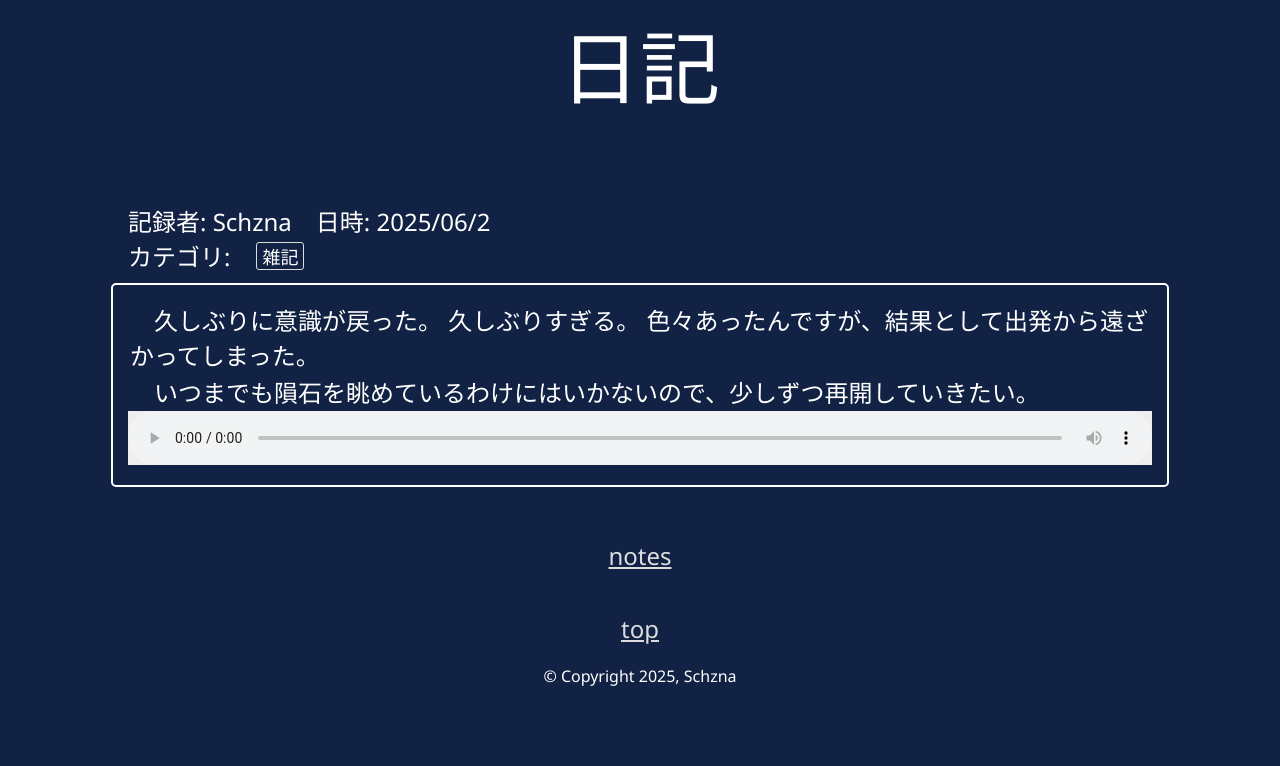
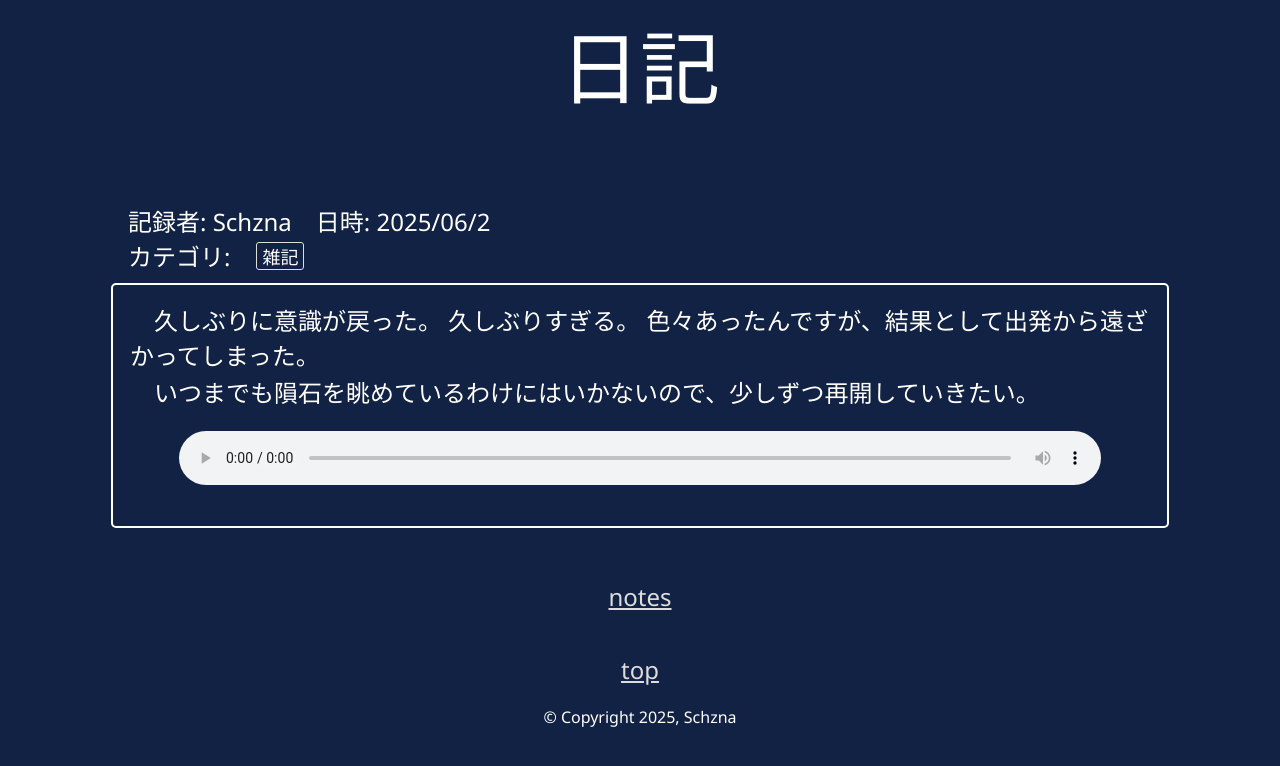
Before and after one commit to schzna/schzna.github.io, a Jekyll site: the page built from _posts/2025-06-02-diary.md, in a window 1280 px wide. Shown: the top 766 px of the page. Built offline with Jekyll 4.4.1, drawn with Linux system fonts in a browser that asks for light colours; some web fonts are replaced.

Commit message:
update audio style

```diff
--- a/stylesheets/main.css
+++ b/stylesheets/main.css
@@ -213,7 +213,10 @@ h2 {
 }
 
 audio {
-    align-items: center;
-    background-color: #eee;
-    width: 100%;
+    background-color: rgba(0, 0, 0, 0);
+    width: 90%;
+    margin-left: 5%;
+    margin-right: 5%;
+    margin-top: 2%;
+    margin-bottom: 2%;
 }
```
